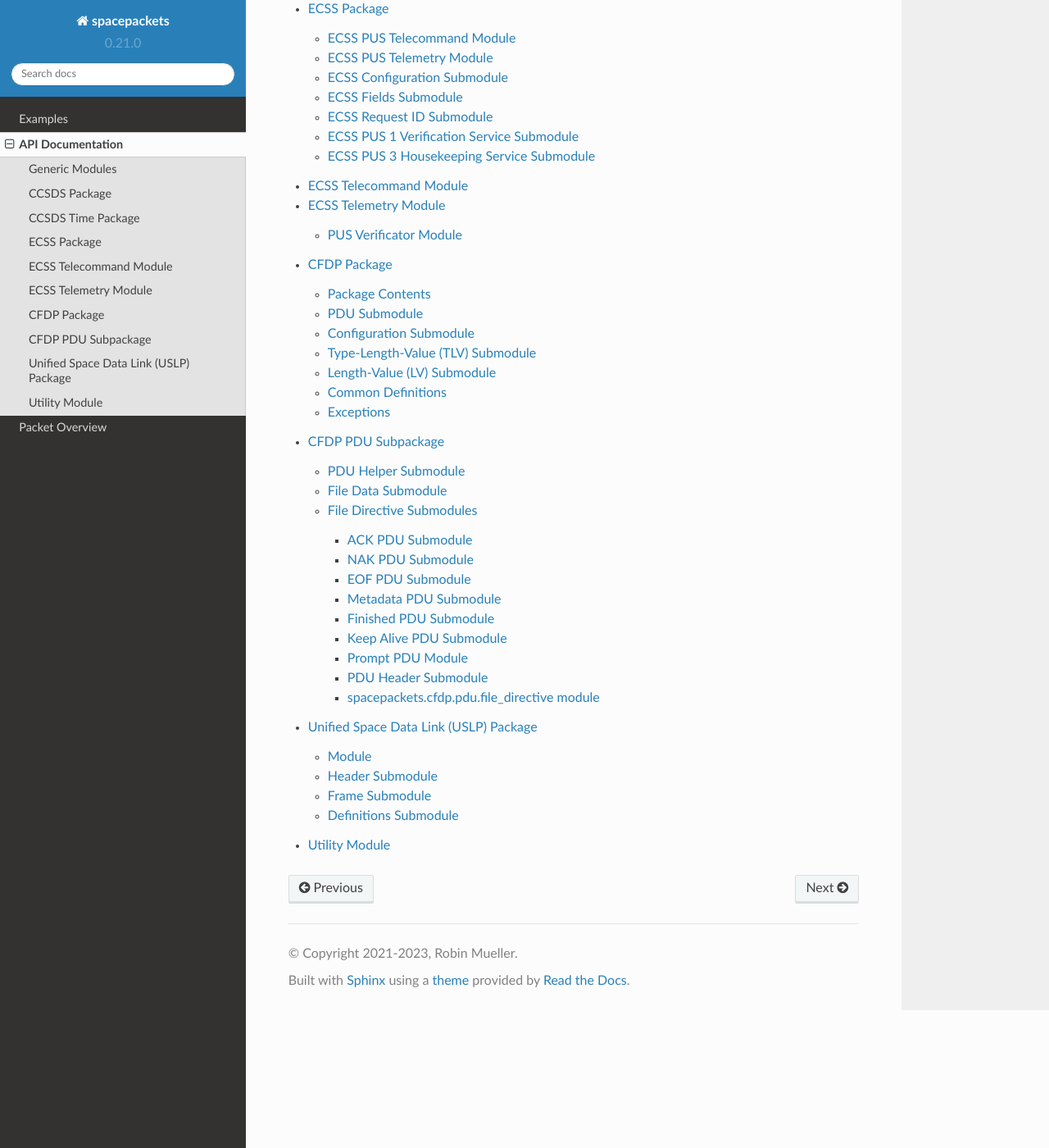
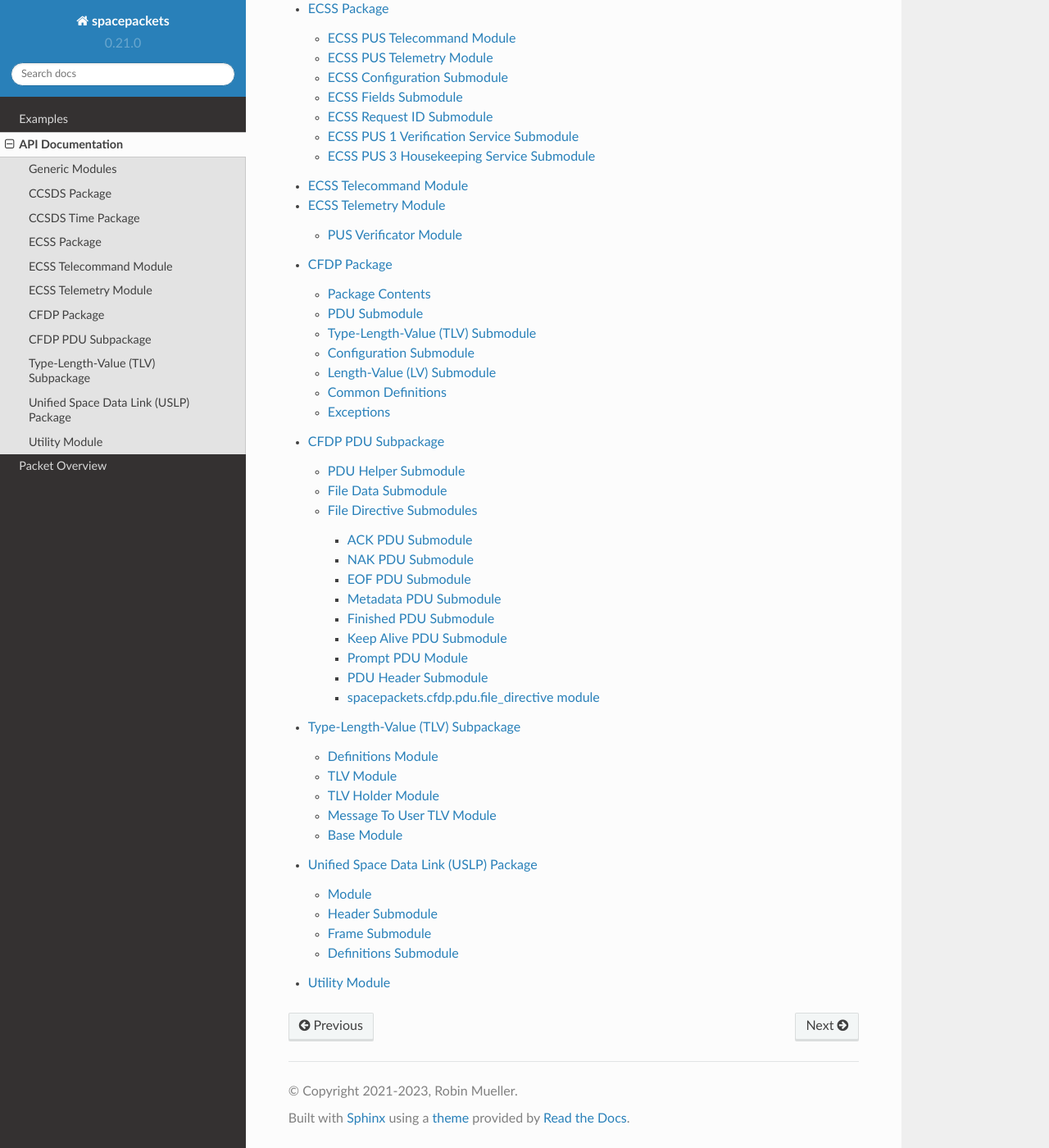
Before and after one commit to us-irs/spacepackets-py, a Sphinx documentation site: the page built from docs/api.rst, in a window 1280 px wide and 1400 px high, scrolled down 817 px. Shown: the whole window at 82% size. Built offline with Sphinx 7.4.7 and the Read the Docs theme 2.0.0, drawn with Linux system fonts in a browser that asks for light colours.

Commit message:
update docs

```diff
--- a/docs/api.rst
+++ b/docs/api.rst
@@ -26,5 +26,6 @@ This package also uses the :py:mod:`logging` package to emit warnings.
    api/ecss_tm
    api/cfdp
    api/cfdp_pdu
+   api/cfdp_tlv
    api/uslp
    api/util
--- a/docs/api/cfdp.rst
+++ b/docs/api/cfdp.rst
@@ -14,6 +14,11 @@ PDU Submodule
 
 :ref:`api/cfdp_pdu:CFDP PDU Subpackage`
 
+Type-Length-Value (TLV) Submodule
+-------------------------------------
+
+:ref:`api/cfdp_tlv:Type-Length-Value (TLV) Subpackage`
+
 Configuration Submodule
 -------------------------------------
 
--- /dev/null
+++ b/docs/api/cfdp_tlv.rst
@@ -0,0 +1,47 @@
+Type-Length-Value (TLV) Subpackage
+====================================
+
+.. automodule:: spacepackets.cfdp.tlv
+   :members:
+   :undoc-members:
+   :show-inheritance:
+
+Definitions Module
+--------------------
+
+.. automodule:: spacepackets.cfdp.tlv.defs
+   :members:
+   :undoc-members:
+   :show-inheritance:
+
+TLV Module
+-------------
+
+.. automodule:: spacepackets.cfdp.tlv.tlv
+   :members:
+   :undoc-members:
+   :show-inheritance:
+
+TLV Holder Module
+------------------
+
+.. automodule:: spacepackets.cfdp.tlv.holder
+   :members:
+   :undoc-members:
+   :show-inheritance:
+
+Message To User TLV Module
+----------------------------
+
+.. automodule:: spacepackets.cfdp.tlv.msg_to_user
+   :members:
+   :undoc-members:
+   :show-inheritance:
+
+Base Module
+----------------------------
+
+.. automodule:: spacepackets.cfdp.tlv.base
+   :members:
+   :undoc-members:
+   :show-inheritance:
```
Also changed, not shown: other parts of docs/api/cfdp.rst (+0 -7 lines), 5 other files.
